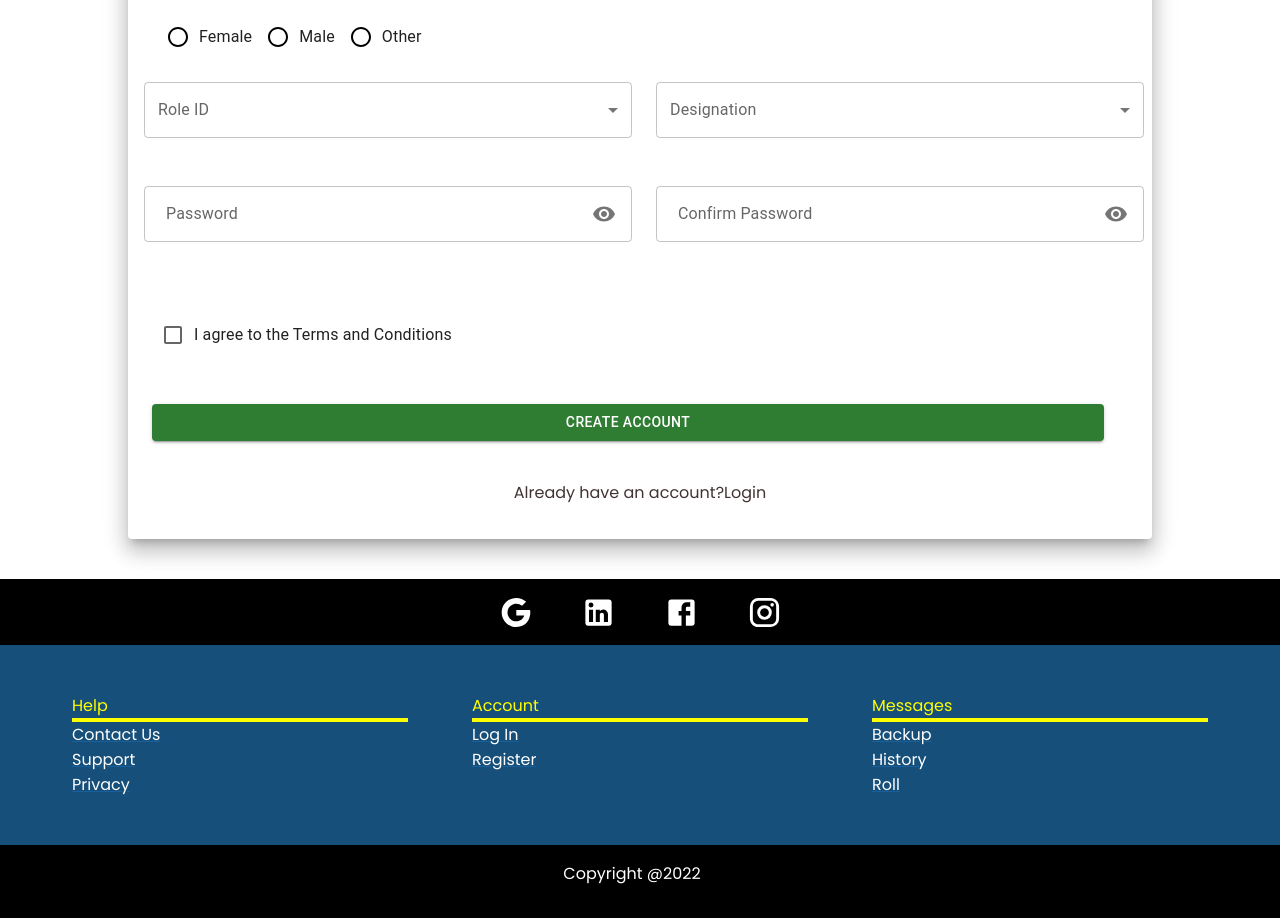
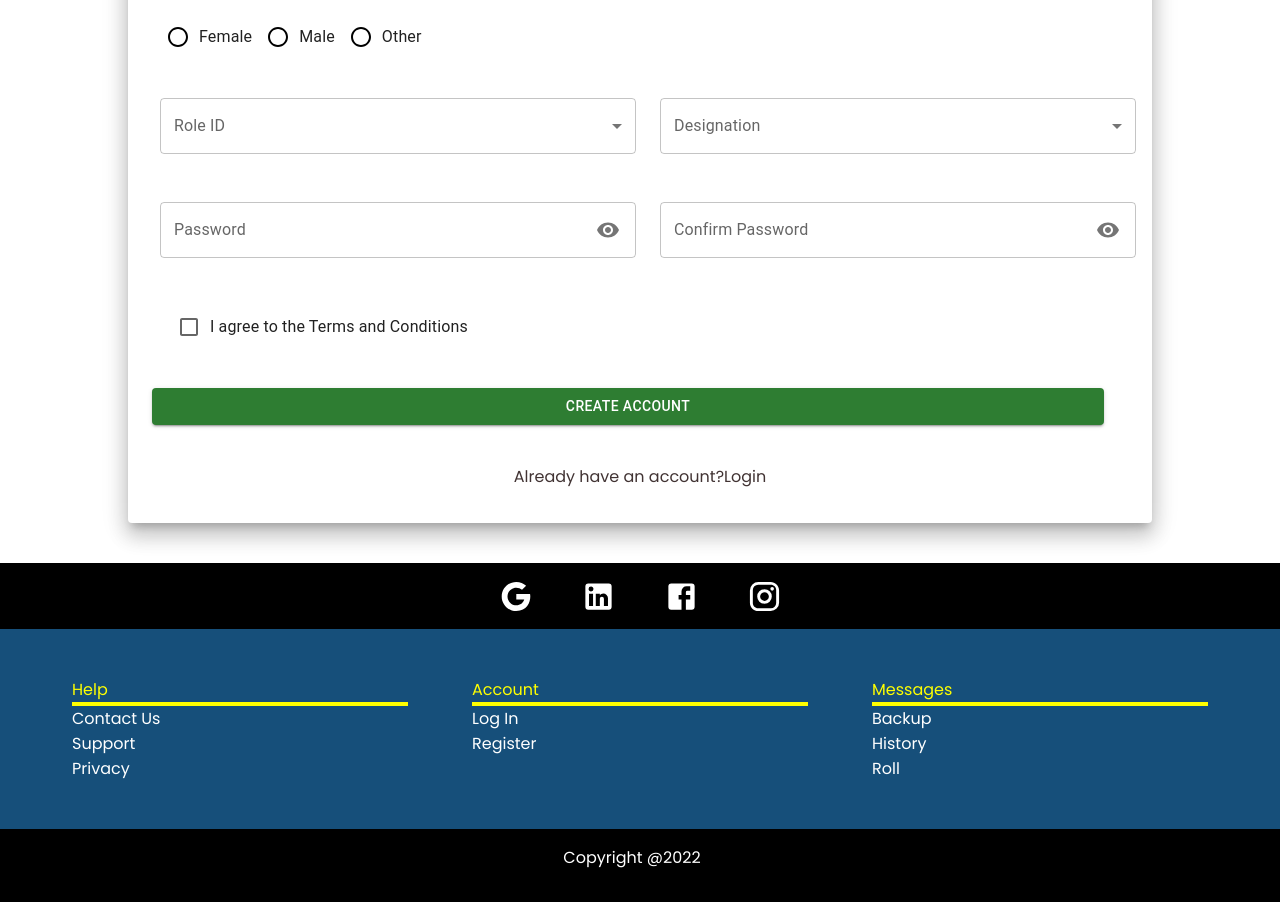
Before and after one commit to PrasadYadav1/frontend-repo, a React (Create React App) app: page /signup in a window 1280 px wide. Shown: the part 700-1618 px from the top of the page. Built offline with nearby package versions, Linux system fonts and the light colour scheme.

Commit message:
footer link changes

```diff
--- a/src/App.tsx
+++ b/src/App.tsx
@@ -13,6 +13,7 @@ import LearningDevelopment from "./components/LearningDevelopment";
 import NotFound from "./components/NotFound";
 import Protected from "./components/Protected";
 import SignUp from "./components/Signup";
+import ForgotPassword from "./components/ForgotPassword";
 
 function App() {
   return (
@@ -21,6 +22,7 @@ function App() {
         <Route index element={<Login />} />
         <Route path="login" element={<Login />} />
         <Route path="signup" element={<SignUp />} />
+        <Route path="forgotpassword" element={<ForgotPassword />} />
 
         <Route
           path="/landingpage1"
--- a/src/components/Footer.tsx
+++ b/src/components/Footer.tsx
@@ -2,7 +2,7 @@ import React from "react";
 import Container from "@mui/material/Container";
 import Box from "@mui/material/Box";
 import Grid from "@mui/material/Grid";
-import Link from "@mui/material/Link";
+import { Link } from "react-router-dom";
 import LinkedInIcon from "@mui/icons-material/LinkedIn";
 import FacebookIcon from "@mui/icons-material/Facebook";
 import InstagramIcon from "@mui/icons-material/Instagram";
@@ -30,7 +30,7 @@ const Footer = () => {
           <Grid item mx={{ xs: 2, sm: 2 }}>
             <Link
               target="_blank"
-              href="https://www.linkedin.com/company/technoidentity-solutions-pvt-ltd/"
+              to="https://www.linkedin.com/company/technoidentity-solutions-pvt-ltd/"
             >
               <LinkedInIcon
                 style={{ color: "white" }}
@@ -42,7 +42,7 @@ const Footer = () => {
           <Grid item mx={{ xs: 2, sm: 2 }}>
             <Link
               target="_blank"
-              href="https://www.facebook.com/technoidentitysolution/"
+              to="https://www.facebook.com/technoidentitysolution/"
             >
               <FacebookIcon style={{ color: "white" }} fontSize="large" />
             </Link>
@@ -69,17 +69,29 @@ const Footer = () => {
                 Help
               </Box>
               <Box>
-                <Link href="#" sx={{ color: "white" }}>
+                <Link
+                  to="#"
+                  style={{ textDecoration: "none" }}
+                  className="links-footer"
+                >
                   Contact Us
                 </Link>
               </Box>
               <Box>
-                <Link href="#" sx={{ color: "white" }}>
+                <Link
+                  to="#"
+                  style={{ textDecoration: "none" }}
+                  className="links-footer"
+                >
                   Support
                 </Link>
               </Box>
               <Box>
-                <Link href="#" sx={{ color: "white" }}>
+                <Link
+                  to="#"
+                  style={{ textDecoration: "none" }}
+                  className="links-footer"
+                >
                   Privacy
                 </Link>
               </Box>
@@ -91,12 +103,20 @@ const Footer = () => {
                 Account
               </Box>
               <Box>
-                <Link href="login" sx={{ color: "white" }}>
+                <Link
+                  to="/login"
+                  style={{ textDecoration: "none" }}
+                  className="links-footer"
+                >
                   Log In
                 </Link>
               </Box>
               <Box>
-                <Link href="signup" sx={{ color: "white" }}>
+                <Link
+                  to="/signup"
+                  style={{ textDecoration: "none" }}
+                  className="links-footer"
+                >
                   Register
                 </Link>
               </Box>
@@ -111,17 +131,29 @@ const Footer = () => {
             <Grid item xs={12} sm={4}>
               <Box borderBottom={4}>Messages</Box>
               <Box>
-                <Link href="#" sx={{ color: "white" }}>
+                <Link
+                  to="#"
+                  style={{ textDecoration: "none" }}
+                  className="links-footer"
+                >
                   Backup
                 </Link>
               </Box>
               <Box>
-                <Link href="#" sx={{ color: "white" }}>
+                <Link
+                  to="#"
+                  style={{ textDecoration: "none" }}
+                  className="links-footer"
+                >
                   History
                 </Link>
               </Box>
               <Box>
-                <Link href="#" sx={{ color: "white" }}>
+                <Link
+                  to="#"
+                  style={{ textDecoration: "none" }}
+                  className="links-footer"
+                >
                   Roll
                 </Link>
               </Box>
--- /dev/null
+++ b/src/components/ForgotPassword.tsx
@@ -0,0 +1,105 @@
+import * as React from "react";
+import { useState, useRef, useEffect } from "react";
+import { Navigate } from "react-router-dom";
+// material ui
+
+import Alert from "@mui/material/Alert";
+import InputAdornment from "@mui/material/InputAdornment";
+import TextField from "@mui/material/TextField";
+import IconButton from "@mui/material/IconButton";
+import VisibilityIcon from "@mui/icons-material/Visibility";
+import VisibilityOffIcon from "@mui/icons-material/VisibilityOff";
+import Footer from "./Footer";
+import Grid from "@mui/material/Grid";
+import Header from "./Header";
+import { Link, useNavigate } from "react-router-dom";
+import Typography from "@mui/material/Typography";
+import Box from "@mui/material/Box";
+
+import "../css/ForgotPassword.css";
+
+import userService from "../services/userService";
+
+const ForgotPassword = () => {
+  // for form
+  const [email, setEmail] = useState<any | null>(null);
+  const [password, setPassword] = useState<any | null>(null);
+
+  let currDate = new Date();
+
+  // variables
+  const errRef = useRef();
+
+  const [errMsg, setErrMsg] = useState("");
+  const [loading, setLoading] = useState(false);
+  const navigate = useNavigate();
+  const passwordRef = React.createRef<HTMLInputElement>();
+  const userRef = React.createRef<HTMLInputElement>();
+  const [forgot, setForgot] = useState(false);
+  //authenticated or not
+  const [authenticated, setauthenticated] = useState<any | null>(null);
+
+  useEffect(() => {
+    const loggedInUser = localStorage.getItem("isLoggedIn");
+    if (loggedInUser) {
+      setauthenticated(loggedInUser);
+    }
+  }, []);
+
+  useEffect(() => {
+    setErrMsg("");
+  }, [email, password]);
+
+  // handle submit function
+  const handleSubmit = async (e: React.FormEvent<HTMLFormElement>) => {
+    e.preventDefault();
+
+    setEmail(userRef.current?.value);
+    setPassword(passwordRef.current?.value);
+
+    // check email registered or not
+    // userService.findUserByEmail(email).then(
+    //   (response) => {
+    //     // setIsLoading(false);
+    //   },
+    //   (error) => {
+    //     // error.response && error.response.data
+    //     setErrMsg("Email Not registered");
+    //     return;
+    //   }
+    // );
+  };
+
+  // Add these variables to your component to track the state
+  const [showPassword, setShowPassword] = useState(false);
+  const handleClickShowPassword = () => setShowPassword(!showPassword);
+  const handleMouseDownPassword = () => setShowPassword(!showPassword);
+
+  // font color change
+  if (authenticated) {
+    return <Navigate replace to="/landingpage" />;
+  } else {
+    return (
+      <>
+        <Header />
+
+        <Box sx={{ width: "120%", maxWidth: 500 }}>
+          <Typography variant="h3" gutterBottom>
+            h3. Heading
+          </Typography>
+          <Typography variant="h4" gutterBottom>
+            h4. Heading
+          </Typography>
+          <Typography variant="h5" gutterBottom>
+            h5. Heading
+          </Typography>
+          <Typography variant="h6" gutterBottom>
+            h6. Heading
+          </Typography>
+        </Box>
+        <Footer />
+      </>
+    );
+  }
+};
+export default ForgotPassword;
--- a/src/components/Signup.tsx
+++ b/src/components/Signup.tsx
@@ -68,7 +68,7 @@ const SignUp = () => {
       .required("Required")
       .matches(/^[6-9]\d{9}$/, "Phone number is not valid"),
     alternativeMobile: Yup.string().matches(
-      /^((\\+[1-9]{1,4}[ \\-]*)|(\\([0-9]{2,3}\\)[ \\-]*)|([0-9]{2,4})[ \\-]*)*?[0-9]{3,4}?[ \\-]*[0-9]{3,4}?$/,
+      /^[6-9]\d{9}$/,
       "Phone number is not valid"
     ),
     gender: Yup.string().required("Required"),
@@ -77,7 +77,7 @@ const SignUp = () => {
     password: Yup.string()
       .required("Please Enter your password")
       .min(6, "Password must be at least 6 characters")
-      .max(10, "Password must not exceed 10 characters")
+      .max(20, "Password must not exceed 20 characters")
       .matches(
         /^(?=.*[A-Za-z])(?=.*\d)(?=.*[@$!%*#?&])[A-Za-z\d@$!%*#?&]{8,}$/,
         "Must Contain 8 Characters, One Uppercase, One Lowercase, One Number and one special case Character"
@@ -86,7 +86,7 @@ const SignUp = () => {
       .label("Password Confirm")
       .required()
       .oneOf([Yup.ref("password"), null], "Confirm Passwords does not match"),
-    acceptTerms: Yup.bool().oneOf([true], "Accept Terms is required"),
+    acceptTerms: Yup.bool().oneOf([true], "Required"),
   });
 
   const onSubmit = async (values: any, actions: any) => {
@@ -122,7 +122,6 @@ const SignUp = () => {
     );
     actions.resetForm();
   };
-  // };
 
   const {
     values,
@@ -155,9 +154,6 @@ const SignUp = () => {
   });
 
   const classes = useStyles();
-  // const handleSubmit = (event: React.FormEvent<HTMLFormElement>) => {
-  // event.preventDefault();
-  // };
 
   return (
     <>
@@ -179,8 +175,6 @@ const SignUp = () => {
                 flexGrow: 1,
                 minWidth: 300,
                 transform: "translateZ(0)",
-                // The position fixed scoping doesn't work in IE11.
-                // Disable this demo to preserve the others.
                 "@media all and (-ms-high-contrast: none)": {
                   display: "none",
                 },
@@ -225,12 +219,6 @@ const SignUp = () => {
                       </Button>
                     </strong>
                   </Alert>
-                  {/* <Typography id="server-modal-title" variant="h6" component="h2">
- Server-side modal
- </Typography>
- <Typography id="server-modal-description" sx={{ pt: 2 }}>
- If you disable JavaScript, you will still see me.
- </Typography> */}
                 </Box>
               </Modal>
             </Box>
@@ -247,8 +235,8 @@ const SignUp = () => {
               >
                 SIGN UP
               </Typography>
-              <Grid container spacing={3}>
-                <Grid item columns={{ xs: 4, sm: 12 }}>
+              <Grid container spacing={3} columns={{ xs: 4, sm: 12 }}>
+                <Grid item xs={4}>
                   <TextField
                     name="firstName"
                     onChange={handleChange}
@@ -268,7 +256,7 @@ const SignUp = () => {
                     <p className="error">{errors.firstName}</p>
                   )}
                 </Grid>
-                <Grid item columns={{ xs: 4, sm: 12 }}>
+                <Grid item xs={4}>
                   <TextField
                     name="middleName"
                     type="text"
@@ -290,7 +278,7 @@ const SignUp = () => {
                     <p className="error">{errors.middleName}</p>
                   )}
                 </Grid>
-                <Grid item columns={{ xs: 4, sm: 12 }}>
+                <Grid item xs={4}>
                   <TextField
                     name="lastName"
                     type="text"
@@ -445,14 +433,19 @@ const SignUp = () => {
                 {errors.gender && touched.gender && (
                   <p className="error">{errors.gender}</p>
                 )}
-                <Grid container spacing={3} columns={{ xs: 6, sm: 12 }}>
+                <Grid
+                  container
+                  spacing={3}
+                  columns={{ xs: 6, sm: 12 }}
+                  sx={{ mt: 1, ml: 0 }}
+                >
                   <Grid item xs={6}>
                     <TextField
                       name="roleId"
                       onChange={handleChange}
                       value={values.roleId}
                       type="number"
-                      sx={{ mt: 3, ml: 2, mb: 3, mr: 2 }}
+                      sx={{ m: 1 }}
                       fullWidth
                       label="Role ID"
                       variant="outlined"
@@ -475,7 +468,7 @@ const SignUp = () => {
                     <TextField
                       name="designation"
                       id="designation"
-                      sx={{ mt: 3, ml: 2, mb: 3, mr: 2 }}
+                      sx={{ m: 1 }}
                       fullWidth
                       label="Designation"
                       onChange={handleChange}
@@ -497,10 +490,15 @@ const SignUp = () => {
                     )}
                   </Grid>
                 </Grid>
-                <Grid container spacing={3} columns={{ xs: 6, sm: 12 }}>
+                <Grid
+                  container
+                  spacing={3}
+                  columns={{ xs: 6, sm: 12 }}
+                  sx={{ mt: 1, ml: 0 }}
+                >
                   <Grid item xs={6}>
                     <FormControl variant="outlined" fullWidth>
-                      <InputLabel htmlFor="password" sx={{ margin: 3 }}>
+                      <InputLabel htmlFor="password" sx={{ m: 1 }}>
                         Password
                       </InputLabel>
                       <OutlinedInput
@@ -514,7 +512,7 @@ const SignUp = () => {
                         }
                         onChange={handleChange}
                         value={values.password}
-                        sx={{ mt: 3, ml: 2, mb: 3, mr: 2 }}
+                        sx={{ m: 1 }}
                         fullWidth
                         autoComplete="off"
                         endAdornment={
@@ -542,7 +540,7 @@ const SignUp = () => {
                   </Grid>
                   <Grid item xs={6}>
                     <FormControl variant="outlined" fullWidth>
-                      <InputLabel htmlFor="confirmPassword" sx={{ margin: 3 }}>
+                      <InputLabel htmlFor="confirmPassword" sx={{ m: 1 }}>
                         Confirm Password
                       </InputLabel>
                       <OutlinedInput
@@ -550,7 +548,7 @@ const SignUp = () => {
                         type={showconfirmPassword ? "text" : "password"}
                         onChange={handleChange}
                         value={values.confirmPassword}
-                        sx={{ mt: 3, ml: 2, mb: 3, mr: 2 }}
+                        sx={{ m: 1 }}
                         fullWidth
                         onBlur={handleBlur}
                         className={
@@ -592,9 +590,9 @@ const SignUp = () => {
                           : ""
                       }
                       onChange={handleChange}
-                      sx={{ margin: 3 }}
+                      sx={{ margin: 2 }}
                       value={values.acceptTerms}
-                      label=" I agree to the Terms and Conditions"
+                      label="  I agree to the Terms and Conditions"
                     />
                   </Grid>
                 </Grid>
--- a/src/css/Footer.css
+++ b/src/css/Footer.css
@@ -13,3 +13,13 @@
 {
     background-color: #164f7a;
 }
+
+.links-footer
+{
+    color: white
+
+}
+.links-footer:hover
+{
+    color: rgb(122, 118, 118);
+}
```
Also changed, not shown: src/components/Login.tsx (+0 -11 lines), src/css/ForgotPassword.css (added).
